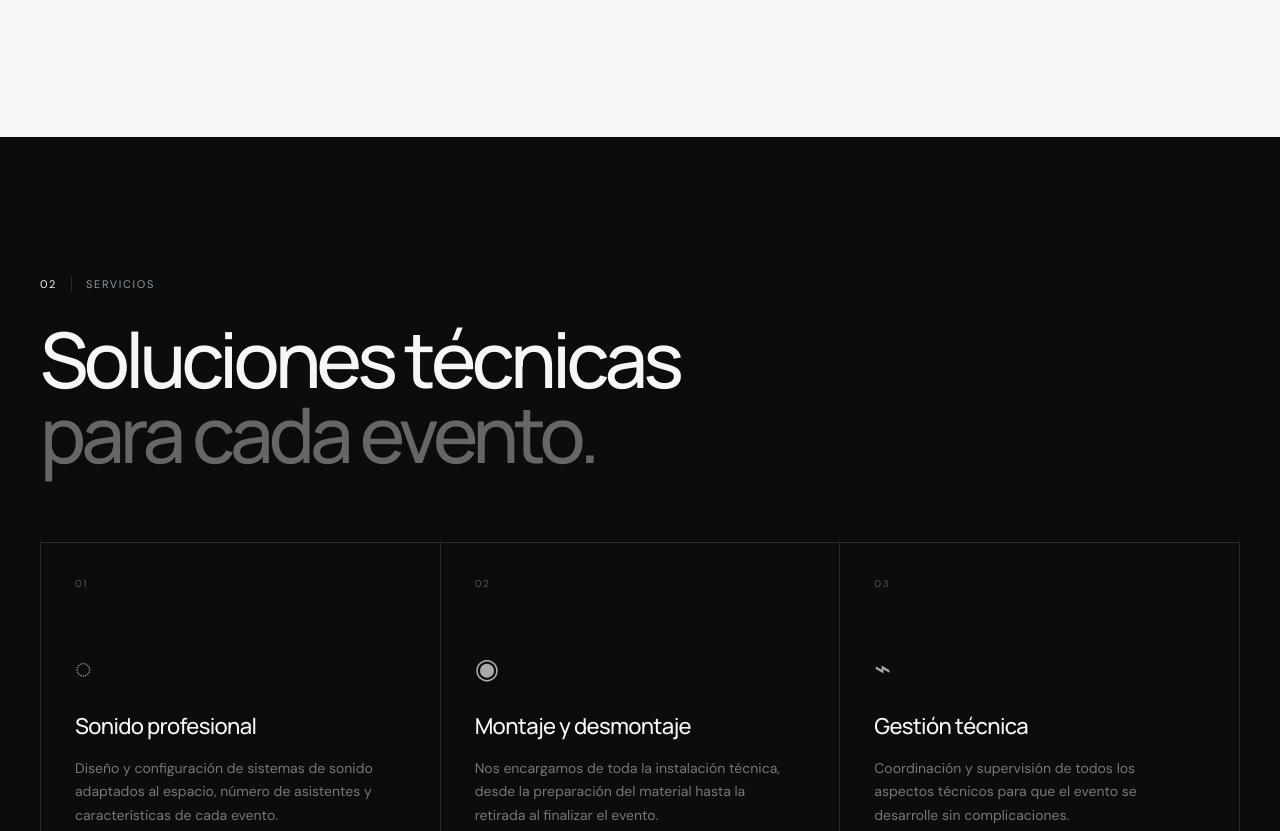
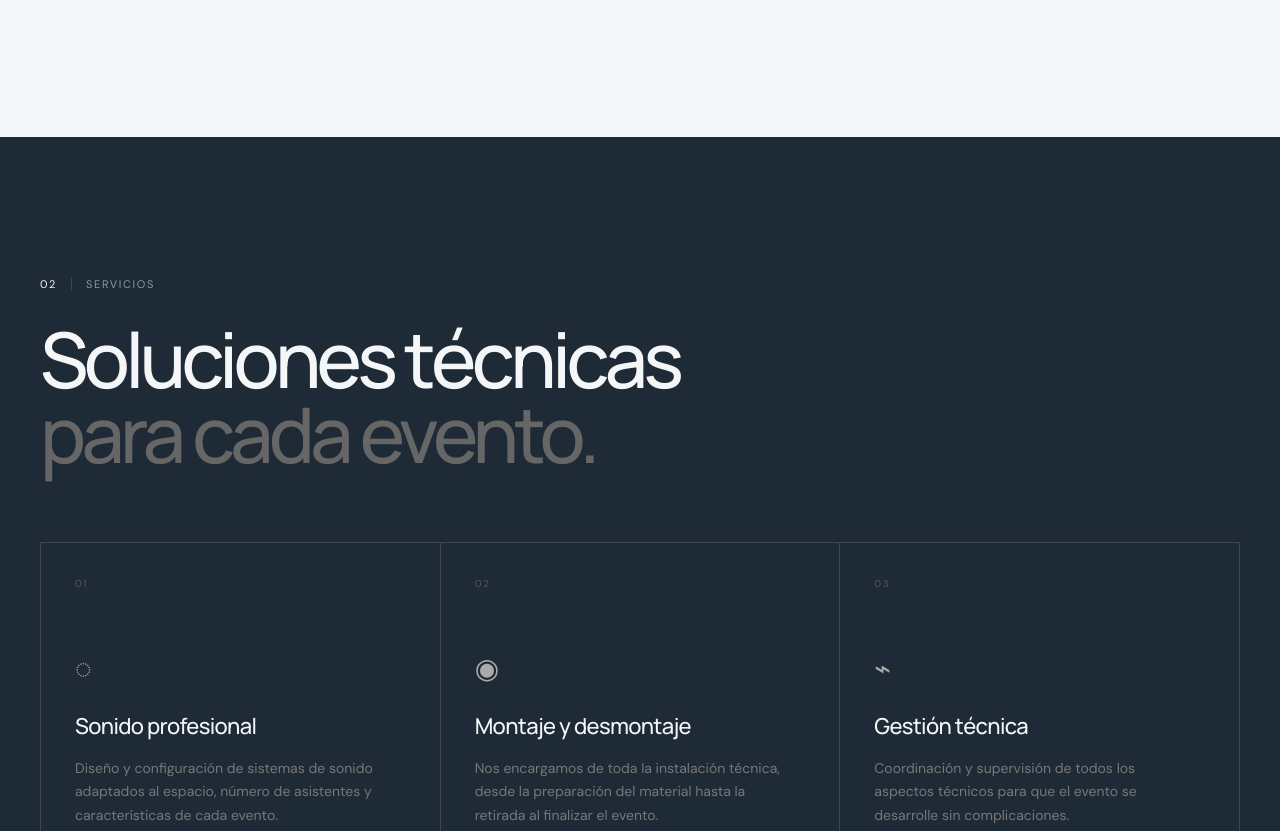
Before and after one commit to robertgomezbatte-svg/SOUNDGA, a plain HTML site: page index.html in a window 1280 px wide. Shown: the part 1262-2093 px from the top of the page. Drawn offline with Linux system fonts and the light colour scheme.

Commit message:
Update style.css

```diff
--- a/style.css
+++ b/style.css
@@ -569,7 +569,7 @@ button {
 ========================================= */
 
 .services {
-    background: #0c0c0c;
+    background: #1e2b36;
 }
 
 .section-heading {
```
